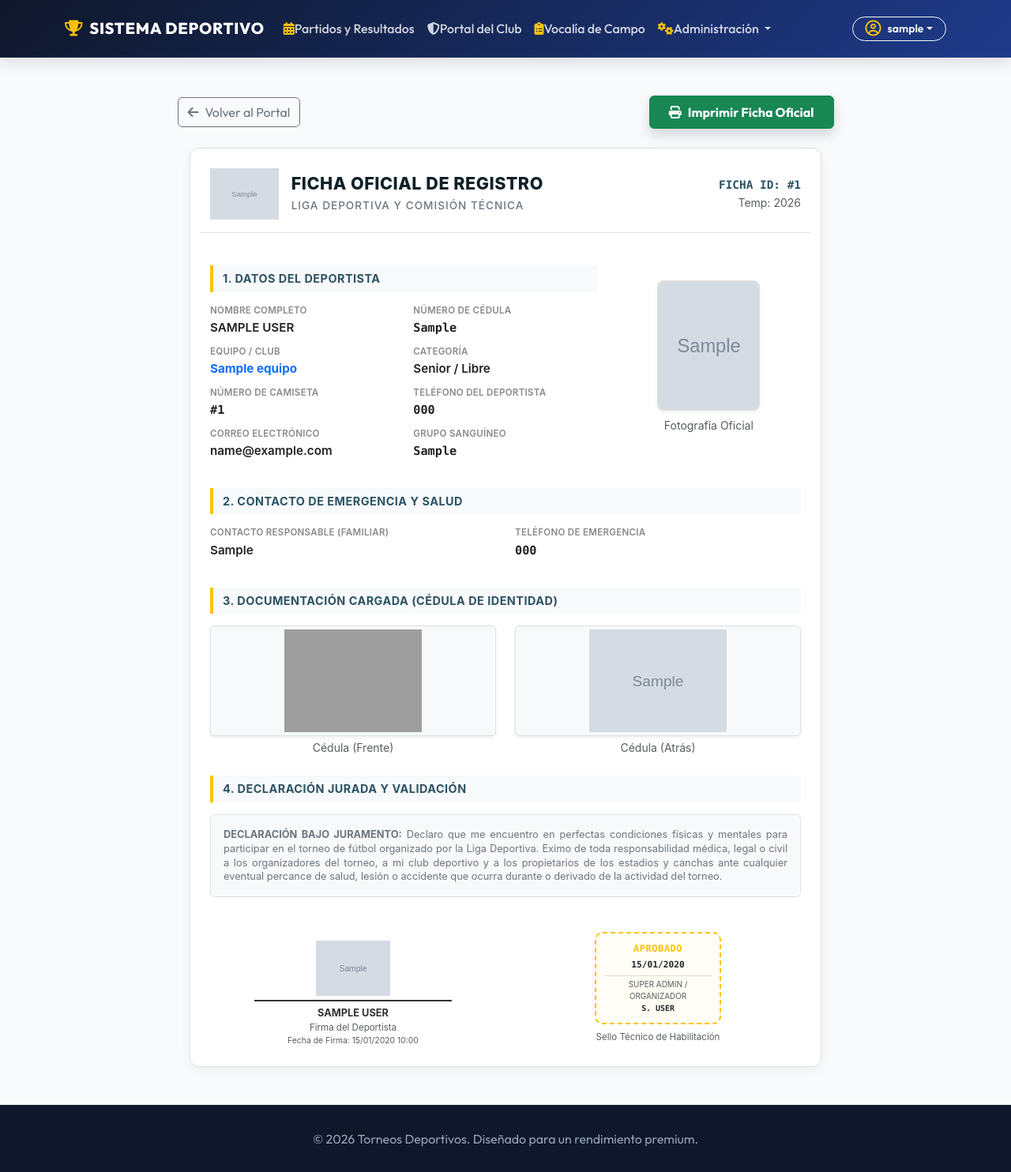
After one commit to marcioperez24/SistemaTorneos, a Django app: page /ficha/1/ in a window 1280 px wide. The commit adds this page. Shown: the whole page at 79% size. Run offline with Django 5.2, Linux system fonts and the light colour scheme; a user stored in the database is signed in; tables that the repository leaves empty hold one stand-in row (values such as "Sample post"); grey boxes marked "Sample" are stand-in pictures; grey boxes are pictures that could not be loaded.

Commit message:
Corregir firma_imagen en pre_save y crear ficha de jugador imprimible

```diff
--- /dev/null
+++ b/teams/templates/teams/ficha_jugador_print.html
@@ -0,0 +1,326 @@
+{% extends 'teams/base.html' %}
+{% block title %}Ficha de Registro Oficial - {{ ficha.user.get_full_name }}{% endblock %}
+
+{% block extra_css %}
+<style>
+    /* Estilos Premium para Impresión de Ficha A4 */
+    .ficha-container {
+        background: white;
+        color: #333;
+        border: 1px solid #dee2e6;
+        border-radius: 12px;
+        padding: 25px;
+        box-shadow: 0 4px 15px rgba(0,0,0,0.05);
+        max-width: 800px;
+        margin: 0 auto;
+        font-family: 'Inter', system-ui, -apple-system, sans-serif;
+    }
+
+    .ficha-header-logo {
+        height: 65px;
+        width: auto;
+        object-fit: contain;
+    }
+
+    .ficha-title {
+        color: #0f2027;
+        font-size: 1.35rem;
+        font-weight: 800;
+        text-transform: uppercase;
+        letter-spacing: 0.5px;
+        margin-bottom: 2px;
+    }
+
+    .ficha-subtitle {
+        color: #6c757d;
+        font-size: 0.85rem;
+        font-weight: 500;
+        letter-spacing: 1px;
+    }
+
+    .ficha-section-title {
+        background-color: #f8f9fa;
+        color: #2c5364;
+        font-size: 0.9rem;
+        font-weight: 700;
+        text-transform: uppercase;
+        padding: 6px 12px;
+        border-left: 4px solid #ffc107;
+        border-radius: 0 4px 4px 0;
+        margin-top: 25px;
+        margin-bottom: 15px;
+        letter-spacing: 0.5px;
+    }
+
+    .ficha-label {
+        font-size: 0.72rem;
+        font-weight: 600;
+        color: #888;
+        text-transform: uppercase;
+        margin-bottom: 2px;
+        letter-spacing: 0.3px;
+    }
+
+    .ficha-value {
+        font-size: 0.95rem;
+        font-weight: 600;
+        color: #222;
+        margin-bottom: 10px;
+    }
+
+    .ficha-photo-box {
+        width: 130px;
+        height: 165px;
+        object-fit: cover;
+        border-radius: 8px;
+        border: 2px solid #ddd;
+        box-shadow: 0 3px 6px rgba(0,0,0,0.05);
+    }
+
+    .doc-preview-img {
+        max-height: 140px;
+        width: 100%;
+        object-fit: contain;
+        border: 1px solid #dee2e6;
+        border-radius: 6px;
+        background: #f8f9fa;
+        padding: 4px;
+    }
+
+    .signature-display {
+        border-bottom: 2px solid #333;
+        width: 100%;
+        max-width: 250px;
+        margin: 15px auto 5px auto;
+        text-align: center;
+        padding-bottom: 5px;
+    }
+
+    .signature-img {
+        max-height: 70px;
+        width: auto;
+        display: block;
+        margin: 0 auto;
+    }
+
+    .stamp-display {
+        border: 2px dashed #ffc107;
+        border-radius: 10px;
+        padding: 10px;
+        text-align: center;
+        background: #fffdf5;
+        max-width: 160px;
+        margin: 0 auto;
+    }
+
+    /* Estilos de Impresión */
+    @media print {
+        body {
+            background: white !important;
+            color: black !important;
+        }
+        .no-print {
+            display: none !important;
+        }
+        .ficha-container {
+            border: none !important;
+            box-shadow: none !important;
+            padding: 0 !important;
+            max-width: 100% !important;
+            margin: 0 !important;
+        }
+        .ficha-section-title {
+            background-color: #f1f3f5 !important;
+            -webkit-print-color-adjust: exact !important;
+            print-color-adjust: exact !important;
+        }
+        .doc-preview-img {
+            border: 1px solid #bbb !important;
+            -webkit-print-color-adjust: exact !important;
+            print-color-adjust: exact !important;
+        }
+        .stamp-display {
+            border: 2px dashed #999 !important;
+            background: none !important;
+            -webkit-print-color-adjust: exact !important;
+            print-color-adjust: exact !important;
+        }
+    }
+</style>
+{% endblock %}
+
+{% block content %}
+<div class="container my-5">
+    <!-- Barra de Control (Oculta al imprimir) -->
+    <div class="row justify-content-center mb-4 no-print">
+        <div class="col-md-9 d-flex justify-content-between align-items-center">
+            <a href="{% url 'club_portal' %}" class="btn btn-outline-secondary">
+                <i class="fa-solid fa-arrow-left me-2"></i>Volver al Portal
+            </a>
+            <button onclick="window.print()" class="btn btn-success px-4 py-2 fw-bold shadow">
+                <i class="fa-solid fa-print me-2"></i>Imprimir Ficha Oficial
+            </button>
+        </div>
+    </div>
+
+    <!-- Contenedor de la Ficha (A4) -->
+    <div class="ficha-container">
+        <!-- Encabezado de la Ficha -->
+        <div class="row align-items-center pb-3 mb-3 border-bottom">
+            <div class="col-8 d-flex align-items-center">
+                {% if ficha.equipo.logo %}
+                    <img src="{{ ficha.equipo.logo.url }}" class="ficha-header-logo me-3" alt="Logo">
+                {% endif %}
+                <div>
+                    <h1 class="ficha-title">Ficha Oficial de Registro</h1>
+                    <span class="ficha-subtitle">LIGA DEPORTIVA Y COMISIÓN TÉCNICA</span>
+                </div>
+            </div>
+            <div class="col-4 text-end">
+                <div class="font-monospace fw-bold" style="font-size: 0.9rem; color: #2c5364;">
+                    FICHA ID: #{{ ficha.id }}
+                </div>
+                <div class="small text-muted">Temp: 2026</div>
+            </div>
+        </div>
+
+        <div class="row">
+            <!-- Columna de Datos de Identificación -->
+            <div class="col-md-8">
+                <div class="ficha-section-title">1. Datos del Deportista</div>
+                <div class="row">
+                    <div class="col-sm-6">
+                        <div class="ficha-label">Nombre Completo</div>
+                        <div class="ficha-value">{{ ficha.user.get_full_name|upper }}</div>
+                    </div>
+                    <div class="col-sm-6">
+                        <div class="ficha-label">Número de Cédula</div>
+                        <div class="ficha-value font-monospace">{{ ficha.nro_cedula|default:"-" }}</div>
+                    </div>
+                    <div class="col-sm-6">
+                        <div class="ficha-label">Equipo / Club</div>
+                        <div class="ficha-value text-primary fw-bold">{{ ficha.equipo.nombre }}</div>
+                    </div>
+                    <div class="col-sm-6">
+                        <div class="ficha-label">Categoría</div>
+                        <div class="ficha-value">{{ ficha.equipo.get_categoria_display }}</div>
+                    </div>
+                    <div class="col-sm-6">
+                        <div class="ficha-label">Número de Camiseta</div>
+                        <div class="ficha-value font-monospace">#{{ ficha.numero_camiseta|default:"-" }}</div>
+                    </div>
+                    <div class="col-sm-6">
+                        <div class="ficha-label">Teléfono del Deportista</div>
+                        <div class="ficha-value font-monospace">{{ ficha.user.telefono|default:"-" }}</div>
+                    </div>
+                    <div class="col-sm-6">
+                        <div class="ficha-label">Correo Electrónico</div>
+                        <div class="ficha-value">{{ ficha.user.email }}</div>
+                    </div>
+                    <div class="col-sm-6">
+                        <div class="ficha-label">Grupo Sanguíneo</div>
+                        <div class="ficha-value font-monospace">{{ ficha.tipo_sangre|default:"-" }}</div>
+                    </div>
+                </div>
+            </div>
+
+            <!-- Foto de Perfil -->
+            <div class="col-md-4 text-center mt-3 mt-md-0 d-flex flex-column align-items-center justify-content-center">
+                {% if ficha.foto %}
+                    <img src="{{ ficha.foto.url }}" class="ficha-photo-box" alt="Foto Perfil">
+                {% else %}
+                    <div class="ficha-photo-box bg-light d-flex align-items-center justify-content-center text-muted">
+                        <i class="fa-solid fa-user fa-3x"></i>
+                    </div>
+                {% endif %}
+                <span class="text-muted d-block small mt-2">Fotografía Oficial</span>
+            </div>
+        </div>
+
+        <!-- Sección de Emergencias -->
+        <div class="ficha-section-title">2. Contacto de Emergencia y Salud</div>
+        <div class="row">
+            <div class="col-sm-6">
+                <div class="ficha-label">Contacto Responsable (Familiar)</div>
+                <div class="ficha-value">{{ ficha.contacto_emergencia|default:"-" }}</div>
+            </div>
+            <div class="col-sm-6">
+                <div class="ficha-label">Teléfono de Emergencia</div>
+                <div class="ficha-value font-monospace">{{ ficha.telefono_emergencia|default:"-" }}</div>
+            </div>
+        </div>
+
+        <!-- Documentos Adjuntos -->
+        <div class="ficha-section-title">3. Documentación Cargada (Cédula de Identidad)</div>
+        <div class="row text-center">
+            <div class="col-6">
+                {% if ficha.cedula_frontal %}
+                    <img src="{{ ficha.cedula_frontal.url }}" class="doc-preview-img border shadow-sm" alt="Cédula Frontal">
+                {% else %}
+                    <div class="p-4 border bg-light text-muted small">Cédula Frontal no disponible</div>
+                {% endif %}
+                <span class="text-muted d-block small mt-1">Cédula (Frente)</span>
+            </div>
+            <div class="col-6">
+                {% if ficha.cedula_posterior %}
+                    <img src="{{ ficha.cedula_posterior.url }}" class="doc-preview-img border shadow-sm" alt="Cédula Reverso">
+                {% else %}
+                    <div class="p-4 border bg-light text-muted small">Cédula Reverso no disponible</div>
+                {% endif %}
+                <span class="text-muted d-block small mt-1">Cédula (Atrás)</span>
+            </div>
+        </div>
+
+        <!-- Declaración y Firmas -->
+        <div class="ficha-section-title">4. Declaración Jurada y Validación</div>
+        <div class="row mt-2">
+            <div class="col-12">
+                <div class="bg-light p-3 border rounded text-secondary mb-4" style="font-size: 0.8rem; text-align: justify; line-height: 1.4;">
+                    <strong>DECLARACIÓN BAJO JURAMENTO:</strong> Declaro que me encuentro en perfectas condiciones físicas y mentales para participar en el torneo de fútbol organizado por la Liga Deportiva. Eximo de toda responsabilidad médica, legal o civil a los organizadores del torneo, a mi club deportivo y a los propietarios de los estadios y canchas ante cualquier eventual percance de salud, lesión o accidente que ocurra durante o derivado de la actividad del torneo.
+                </div>
+            </div>
+        </div>
+
+        <div class="row mt-3 align-items-center text-center">
+            <!-- Firma del Jugador -->
+            <div class="col-6">
+                <div class="signature-display">
+                    {% if ficha.firma_imagen %}
+                        <img src="{{ ficha.firma_imagen }}" class="signature-img" alt="Firma Jugador">
+                    {% else %}
+                        <div class="py-3 text-muted" style="font-size: 0.85rem;">[FIRMADO DIGITALMENTE]</div>
+                    {% endif %}
+                </div>
+                <span class="fw-bold d-block text-uppercase" style="font-size: 0.8rem;">{{ ficha.user.get_full_name }}</span>
+                <span class="text-muted d-block small" style="font-size: 0.72rem;">Firma del Deportista</span>
+                {% if ficha.fecha_firma %}
+                    <span class="text-muted d-block" style="font-size: 0.65rem;">Fecha de Firma: {{ ficha.fecha_firma|date:"d/m/Y H:i" }}</span>
+                {% endif %}
+            </div>
+
+            <!-- Validación de Comisión -->
+            <div class="col-6">
+                <div class="stamp-display">
+                    <span class="d-block text-warning fw-bold font-monospace" style="font-size: 0.75rem; letter-spacing: 0.5px;">APROBADO</span>
+                    <span class="d-block text-dark font-monospace fw-semibold mt-1" style="font-size: 0.7rem;">
+                        {% if ficha.fecha_aprobacion %}
+                            {{ ficha.fecha_aprobacion|date:"d/m/Y" }}
+                        {% else %}
+                            PENDIENTE
+                        {% endif %}
+                    </span>
+                    <span class="text-muted d-block" style="font-size: 0.62rem; border-top: 1px solid #ddd; margin-top: 5px; padding-top: 3px;">
+                        {% if ficha.aprobado_por %}
+                            {{ ficha.aprobado_por.get_role_display|upper }}<br>
+                            <span class="text-dark fw-bold font-monospace">{{ ficha.aprobado_por.first_name|default:ficha.aprobado_por.username|slice:":1" }}. {{ ficha.aprobado_por.last_name|default:""|upper }}</span>
+                        {% else %}
+                            COMISIÓN LIGA
+                        {% endif %}
+                    </span>
+                </div>
+                <span class="text-muted d-block small mt-2" style="font-size: 0.72rem;">Sello Técnico de Habilitación</span>
+            </div>
+        </div>
+    </div>
+</div>
+{% endblock %}
--- a/teams/urls.py
+++ b/teams/urls.py
@@ -25,4 +25,5 @@ urlpatterns = [
     # Carnet y Verificación Pública (QR)
     path('carnet/<int:ficha_id>/', views.ver_carnet, name='ver_carnet'),
     path('verificar/jugador/<int:ficha_id>/', views.verificar_jugador, name='verificar_jugador'),
+    path('ficha/<int:ficha_id>/', views.ver_ficha, name='ver_ficha'),
 ]
--- a/teams/views.py
+++ b/teams/views.py
@@ -242,3 +242,20 @@ def verificar_jugador(request, ficha_id):
         'ficha': ficha,
     }
     return render(request, 'teams/verificar_jugador.html', context)
+
+@login_required
+def ver_ficha(request, ficha_id):
+    ficha = get_object_or_404(FichaJugador, id=ficha_id)
+
+    es_propietario = request.user == ficha.user
+    es_su_dirigente = ficha.equipo and request.user == ficha.equipo.dirigente
+    es_comision_o_admin = request.user.role in ['comision', 'superadmin'] or request.user.is_superuser
+
+    if not (es_propietario or es_su_dirigente or es_comision_o_admin):
+        messages.error(request, "No tienes permisos para ver la ficha de este jugador.")
+        return redirect('club_portal')
+
+    context = {
+        'ficha': ficha,
+    }
+    return render(request, 'teams/ficha_jugador_print.html', context)
--- a/users/signals.py
+++ b/users/signals.py
@@ -21,7 +21,8 @@ def auto_uppercase_fields(sender, instance, **kwargs):
                 exclude_fields = [
                     'password', 'email', 'token', 'username',
                     'firma_vocal_img', 'firma_arbitro_img',
-                    'firma_entrenador_local_img', 'firma_entrenador_visitante_img'
+                    'firma_entrenador_local_img', 'firma_entrenador_visitante_img',
+                    'firma_imagen'
                 ]
                 if field.name not in exclude_fields and not field.name.endswith('_hash'):
                     setattr(instance, field.name, val.upper())
```
Also changed, not shown: teams/templates/teams/club_portal.html (+13 -0 lines).
